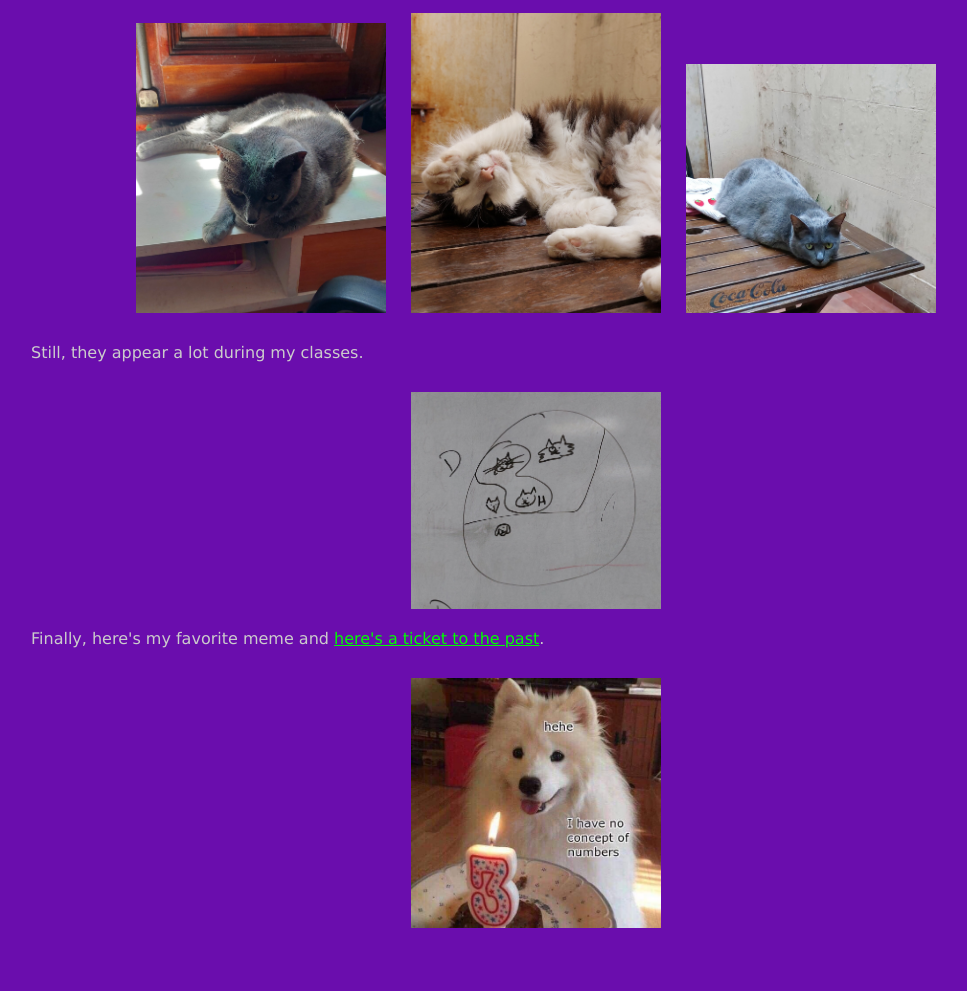
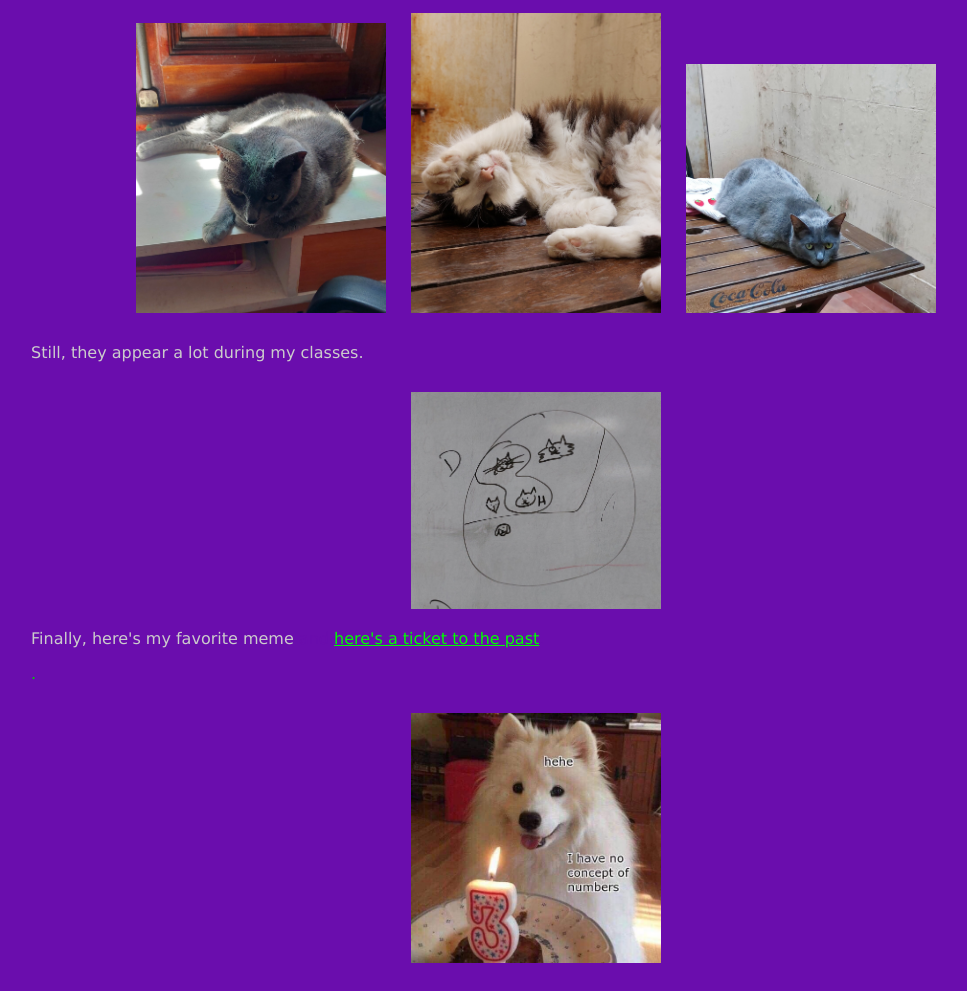
Before and after one commit to marielarubin/marielarubin.github.io, a plain HTML site: page kapital1.html in a window 1280 px wide. Shown: the part 500-1491 px from the top of the page, without its empty margins (231-1198 px from the left). Before the commit the page ends 1456 px from the top, so only its background shows below. Drawn offline with Linux system fonts and the light colour scheme.

Commit message:
Update kapital1.html

```diff
--- a/kapital1.html
+++ b/kapital1.html
@@ -38,7 +38,8 @@
       <p>Still, they appear a lot during my classes.</p>
       <img src="gatos/set.jpg" alt="Set Theory" width="250" style="display: block; margin: 30px auto 20px auto;">
 
-      <p>Finally, here's my favorite meme and <a href="https://youtu.be/dQw4w9WgXcQ?si=hCZaExRWE4HF9wHC">here's a ticket to the past</a>.</p>
+      <p>Finally, here's my favorite meme <span style="color: #6A0DAD;">and <a href="https://youtu.be/dQw4w9WgXcQ?si=hCZaExRWE4HF9wHC">here's a ticket to the past</a>.</p>
+</span>.
       <img src="gatos/meme.jpg" alt="Meme" width="250" style="display: block; margin: 30px auto 20px auto;">
 
 
```
